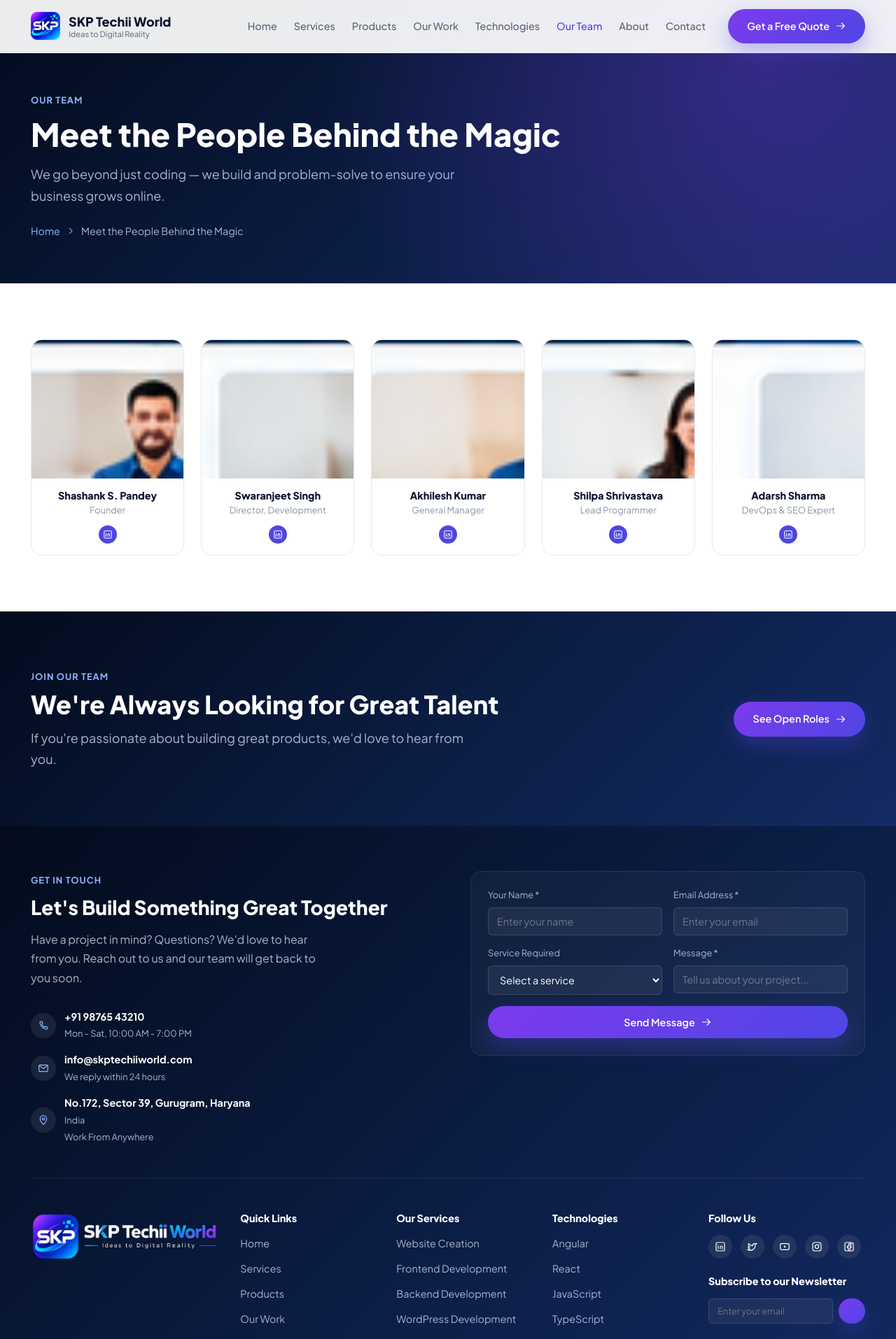
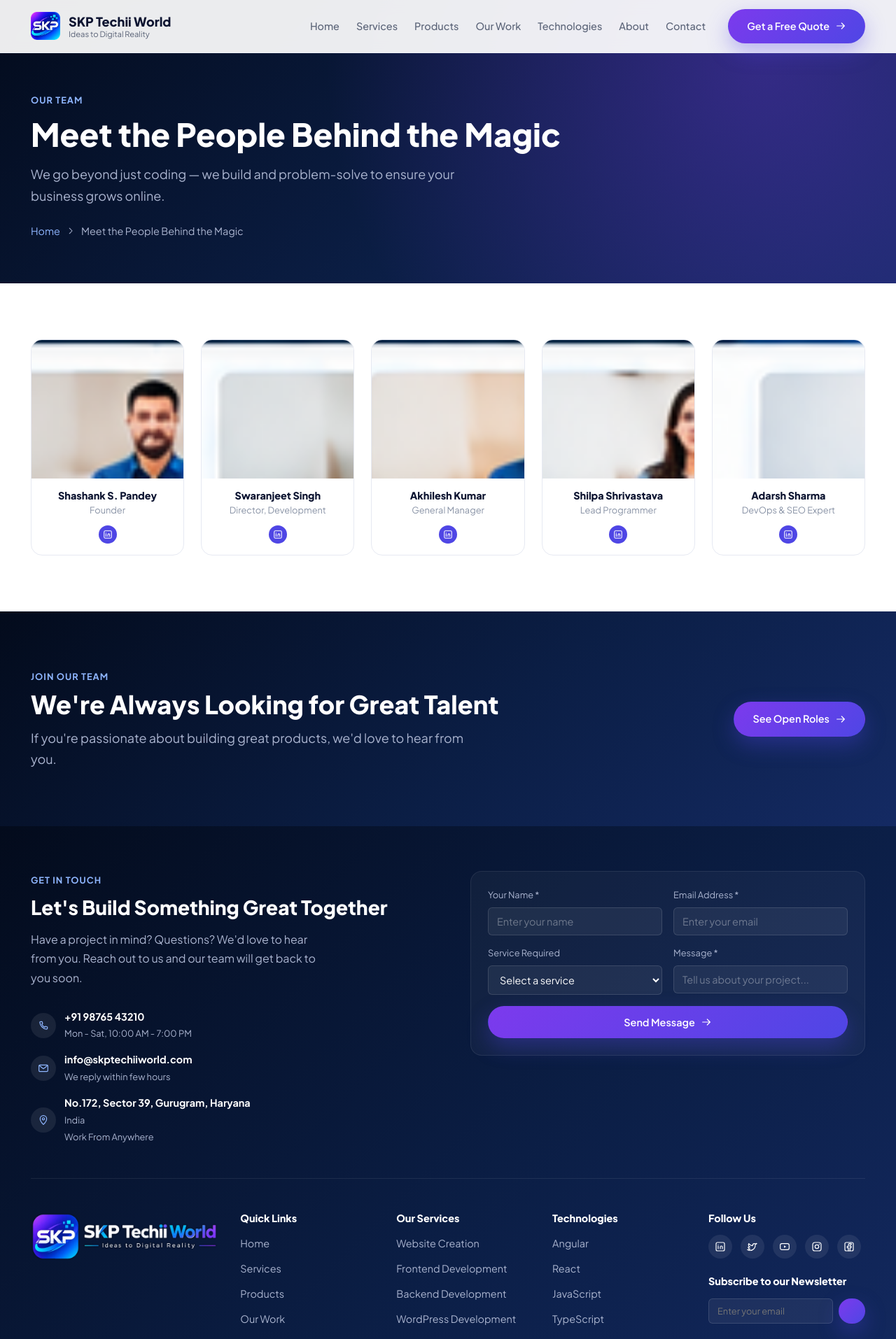
Before and after one commit to technicalmastersp/skptechiiworld, an Angular app: page /team in a window 1280 px wide. Shown: the top 1914 px of the page at 70% size. Built offline with nearby package versions, Linux system fonts and the light colour scheme.

Commit message:
'Our Team' replaced with 'The Leadership' and also team page removed from the navbar and updated the replay timeline

```diff
--- a/src/app/core/data/site-data.ts
+++ b/src/app/core/data/site-data.ts
@@ -69,7 +69,7 @@ export const COMPANY = {
   phone: '+91 98765 43210',
   phoneHours: 'Mon - Sat, 10:00 AM - 7:00 PM',
   email: 'info@skptechiiworld.com',
-  emailNote: "We reply within 24 hours",
+  emailNote: "We reply within few hours",
   address: 'No.172, Sector 39, Gurugram, Haryana',
   address2: 'India',
   addressNote: 'Work From Anywhere',
@@ -182,7 +182,7 @@ export const NAV_LINKS: NavLink[] = [
   { label: 'Products', path: '/products' },
   { label: 'Our Work', path: '/our-work' },
   { label: 'Technologies', path: '/technologies' },
-  { label: 'Our Team', path: '/team' },
+  // { label: 'Our Team', path: '/team' },
   { label: 'About', path: '/about' },
   { label: 'Contact', path: '/contact' },
 ];
--- a/src/app/pages/home/home.component.html
+++ b/src/app/pages/home/home.component.html
@@ -143,16 +143,16 @@
   </div>
 </section>
 
-<!-- ============================= TEAM ============================= -->
+<!-- ============================= The Leadership ============================= -->
 <section class="section" id="team">
   <div class="container">
     <div class="section__head-row">
       <tn-section-heading
-        eyebrow="Our Team"
+        eyebrow="The Leadership"
         title="Meet the People Behind the Magic"
         subtitle="We go beyond just coding, we build and problem-solve and ensure your business grows online."
       />
-      <a routerLink="/team" class="btn btn-primary btn-sm">Join Our Team <tn-icon name="arrow-right" [size]="16" /></a>
+      <!-- <a routerLink="/contact" class="btn btn-primary btn-sm">Join Our Team <tn-icon name="arrow-right" [size]="16" /></a> -->
     </div>
 
     <div class="grid grid-5 team-grid">
```
